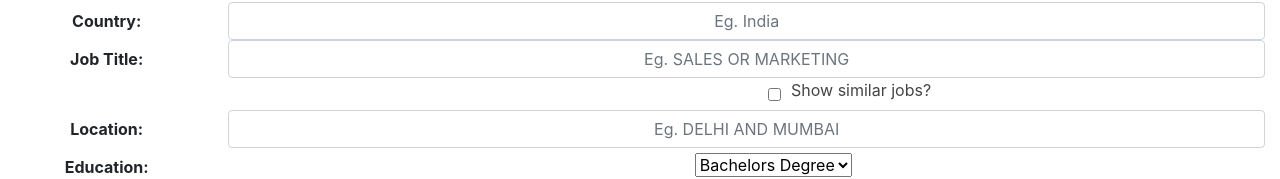
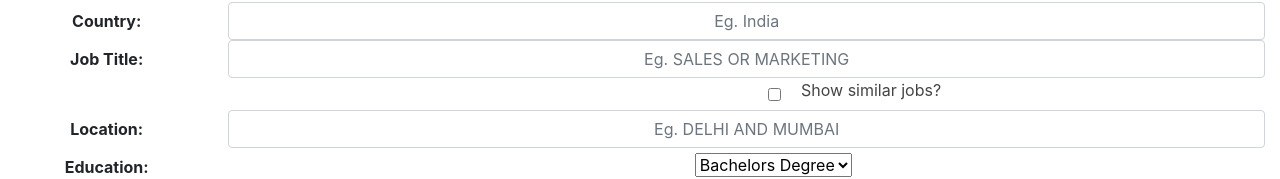
Before and after one commit to satvik-2-9/X-ray-Searching, a React (Create React App) app: page /Linkedin in a window 1280 px wide. Shown: the part 297-476 px from the top of the page. Built offline with nearby package versions, Linux system fonts and the light colour scheme; a web font is replaced by a local one.

Commit message:
label padding added

```diff
--- a/src/Linkedin.css
+++ b/src/Linkedin.css
@@ -37,7 +37,7 @@
 }
 .x{
      font-weight: lighter;
-     padding-left: 10px;
+     padding-left: 20px;
 }
 .dropdown{
      margin-left: 45%;
```
